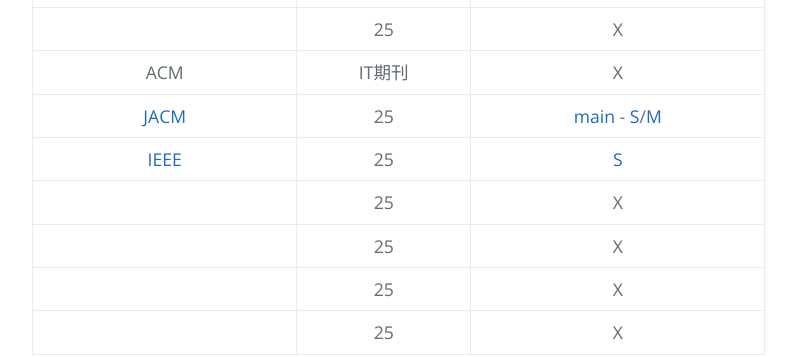
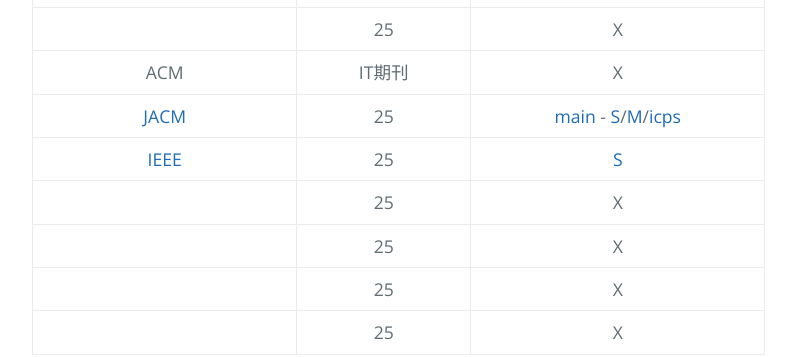
Before and after one commit to AmbroseRen/test, a Jekyll site: the page built from Library/AcademicSearch.md, in a window 1280 px wide. Shown: the part 1309-1666 px from the top of the page, without its empty margins (192-988 px from the left). Built offline with Jekyll 4.4.1, drawn with Linux system fonts in a browser that asks for light colours; our own code applies the rules of GitHub Pages for plain Markdown files; the repository's description, which GitHub fills in, is left out.

Commit message:
Update AcademicSearch.md

```diff
--- a/Library/AcademicSearch.md
+++ b/Library/AcademicSearch.md
@@ -31,7 +31,7 @@
 | []() | 25 | X |
 | []() | 25 | X |
 | ACM | IT期刊 | X |
-| [JACM](https://dl.acm.org/journal/jacm) | 25 | [main](https://cacm.acm.org/) - [S](https://dl.acm.org/)/[M](https://dl.acm.org/magazines) |
+| [JACM](https://dl.acm.org/journal/jacm) | 25 | [main](https://cacm.acm.org/) - [S](https://dl.acm.org/)/[M](https://dl.acm.org/magazines)/[icps](https://dl.acm.org/icps) |
 | [IEEE](https://www.ieee.org/) | 25 | [S](https://ieeexplore.ieee.org/Xplore/home.jsp) |
 | []() | 25 | X |
 | []() | 25 | X |
```
